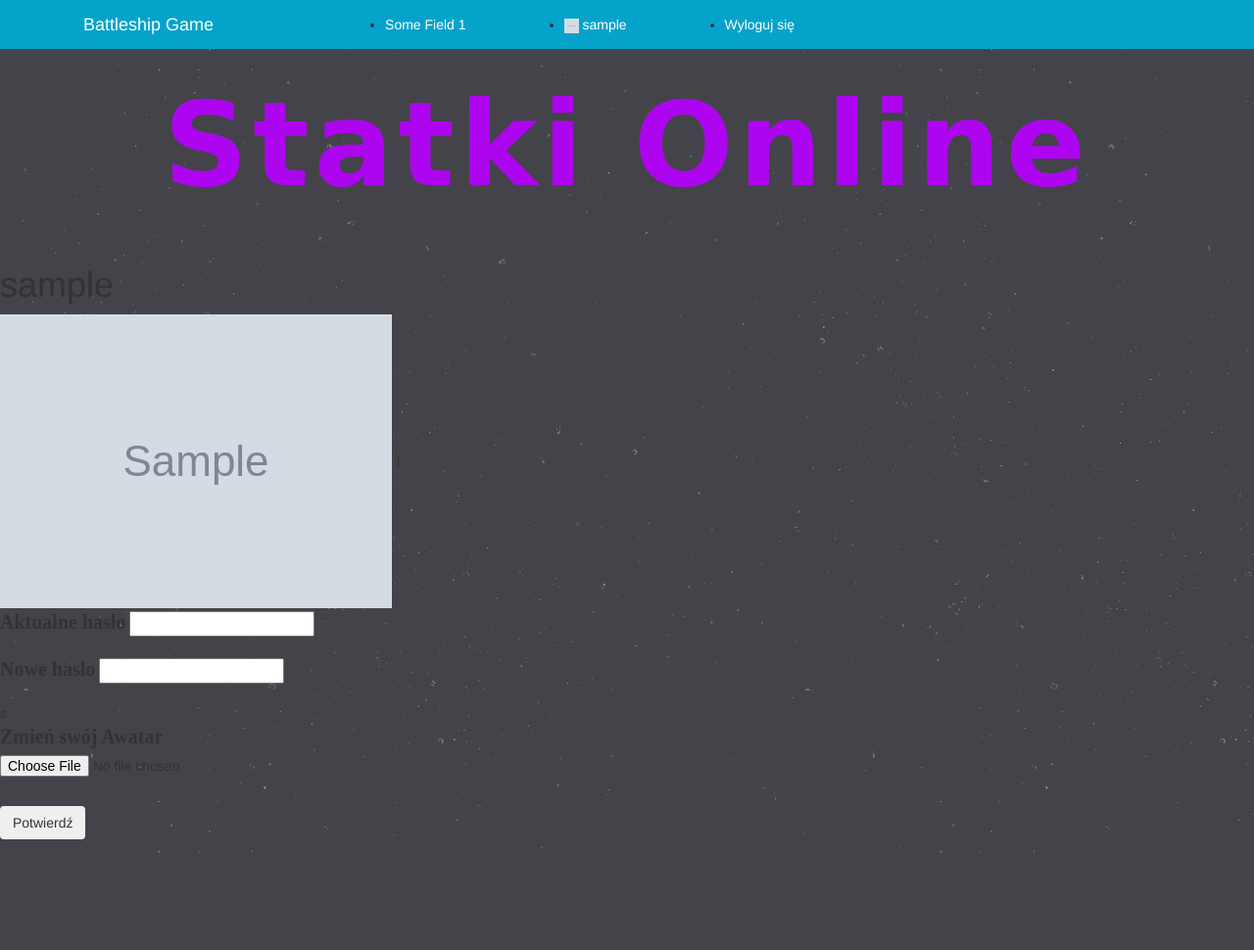
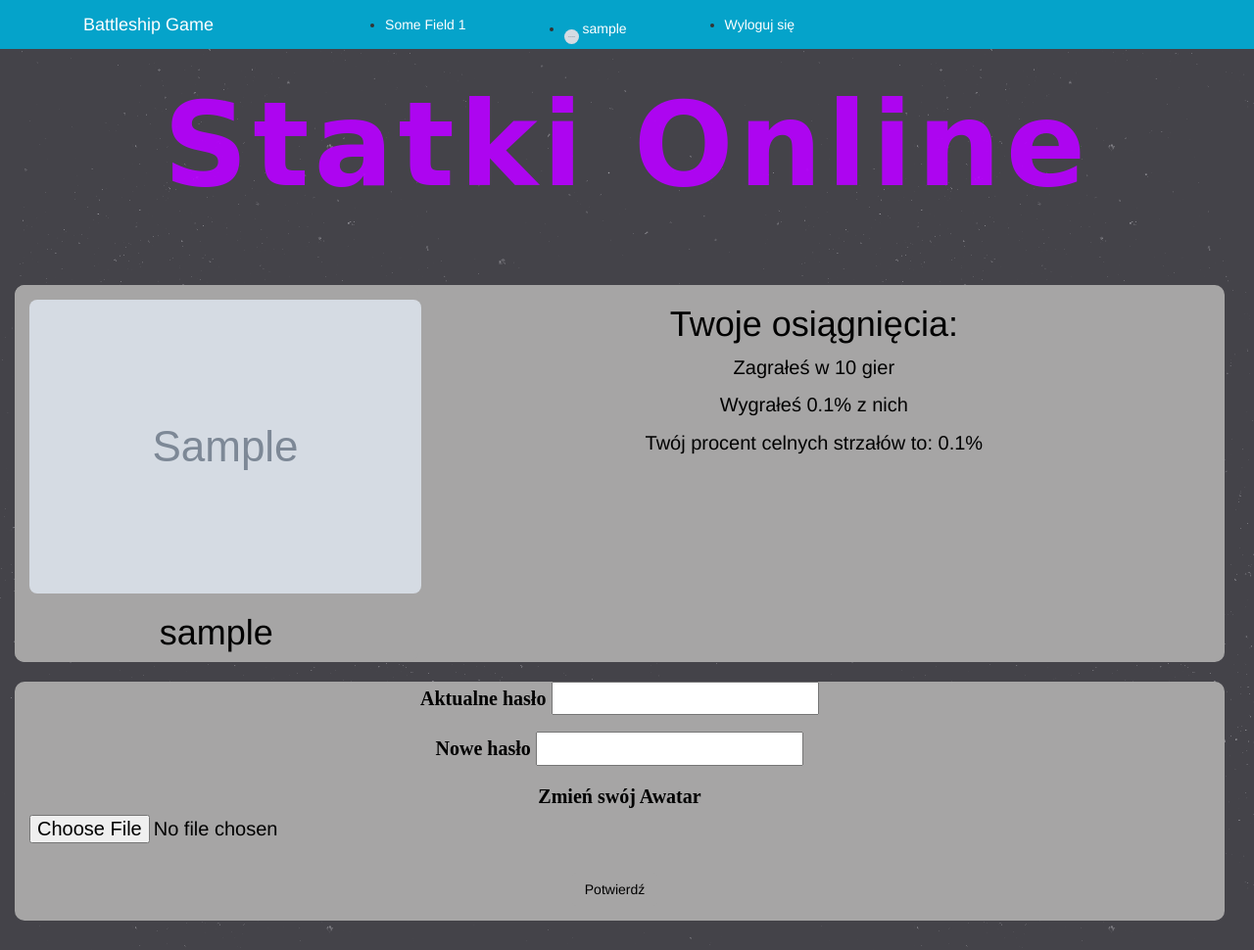
Before and after one commit to pdelfidali/statki-IO, a Flask app: a page that uses app/templates/profile.html in a window 1280 px wide. Shown: the whole page at 98% size. Before the commit the page ends 872 px from the top, so only its background shows below. Run offline with Flask 2, Linux system fonts and the light colour scheme; a user stored in the database is signed in; tables that the repository leaves empty hold one stand-in row (values such as "Sample post"); grey boxes marked "Sample" are stand-in pictures; some libraries are stand-ins or nearby versions; some web fonts are replaced.

Commit message:
statistics to profile added

```diff
--- a/app/profile/views.py
+++ b/app/profile/views.py
@@ -48,7 +48,7 @@
         image_file = url_for('static', filename=f'avatars/{user.image_file}')
         my_stats = ''
         if current_user.is_authenticated:
-            my_stats = Stat.query.filter_by(username=current_user.username).first()
+            my_stats = Stat.query.filter_by(username=username).first()
         form = ChangeForm()
         if form.validate_on_submit():
             if form.old_password.data and form.new_password.data:
--- a/app/static/css/style.css
+++ b/app/static/css/style.css
@@ -2,11 +2,63 @@
     /* Background image downloaded from www.subtlepatterns.com */
     background-image: url(../img/stardust.png);
 }
+.personal-container{
+    color: black;
+    background-color: #A6A5A5;
+    text-align: center;
+    border-radius: 10px;
+    font-size: 20px;
+}
+
+.profile-row-container{
+    margin: inherit;
+}
+#results-container{
+    max-width: 1000px;
+}
+
+#profile-main-container{
+      margin: 20px 30px 15px 15px;
+}
+img {
+  border-radius: 8px;
+  margin-top: 15px;
+}
+
 #data-table {
-    background-color: green !important;
+    background-color: #A6A5A5;
+    border-radius: 10px;
+    font-size: 16px;
+    text-align: center;
+    color: black;
 }
-.table2{
-    border-style: solid;
+
+#container-table-statistics{
+    margin-top: 25px;
+}
+
+.table-title{
+    text-align: center;
+    font-size: 20px;
+}
+
+.text-right{
+    margin-right: 40px;
+}
+
+.btn{
+    background-color: #A6A5A5;
+    font-size: 30px;
+    color: black;
+    margin-right: 10px
+}
+
+a:link {
+  color: black;
+}
+
+a:visited {
+  color: #222222;
 }
 
 #intro {
--- a/app/templates/profile.html
+++ b/app/templates/profile.html
@@ -2,9 +2,31 @@
 {% import "bootstrap/wtf.html" as wtf %}
 
 {% block page_content %}
-    <h1>{{ user.username }}</h1>
-    <img src="{{ image_file }}">
-        {% if user.username == current_user.username %}}
+<div class="container-fluid" id="profile-main-container">
+    <div class="row profile-row-container">
+        <div class="container col-sm-4 personal-container" >
+            <img src="{{ image_file }}">
+            <h1>{{ user.username }}</h1>
+        </div>
+        {% if user.username == current_user.username %}
+        <div class="container-fluid personal-container">
+            <h1>Twoje osiągnięcia:</h1>
+            <p>Zagrałeś w {{ user_statistics.games_total_count }} gier</p>
+            <p>Wygrałeś {{ (user_statistics.games_won_count/user_statistics.games_total_count) | round(2) }}% z nich</p>
+            <p>Twój procent celnych strzałów to: {{ (user_statistics.shot_hit_count/user_statistics.shot_total_count) | round(2)}}%</p><br>
+        </div>
+        {% else %}
+        <div class="container-fluid personal-container">
+            <h1>Osiągnięcia gracza {{ user_statistics.username }}:</h1>
+            <p>Ilość zagranych gier: {{ user_statistics.games_total_count }}</p>
+            <p>Procent wygranych gier: {{ (user_statistics.games_won_count/user_statistics.games_total_count) | round(2) }}% </p>
+            <p>Procent celnych strzałów: {{ (user_statistics.shot_hit_count/user_statistics.shot_total_count) | round(2)}}%</p><br>
+        </div>
+        {% endif %}
+    </div>
+    {% if user.username == current_user.username %}
+    <div class="row profile-row-container">
+        <div class="container col-sm-12 personal-container">
             <form method="POST" action="" enctype="multipart/form-data">
                 {{ form.hidden_tag() }}
                 <fieldset class="form-group">
@@ -15,7 +37,7 @@
                     <div class="form-group">
                         {{ form.new_password.label() }}
                         {{ form.new_password() }}
-                    </div>s
+                    </div>
                     <div class="form-group">
                         {{ form.file.label() }}
                         {{ form.file(class="form-control-file") }}
@@ -29,6 +51,10 @@
                  <div class="form-group">
                     {{ form.submit(class="btn btn-outline-info") }}
                 </div>
+
             </form>
-        {% endif %}
+        </div>
+    </div>
+    {% endif %}
+</div>
 {% endblock %}
```
Also changed, not shown: app/statistics/views.py (+4 -4 lines), app/templates/bootstrap_table.html (deleted, +0 -61 lines), app/templates/statistics.html (added, +59 -0 lines).
